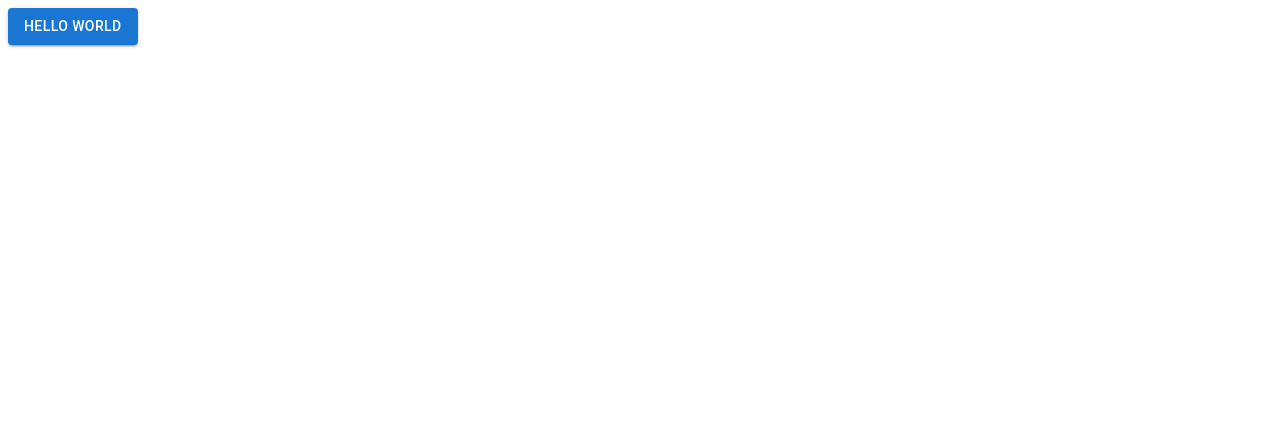
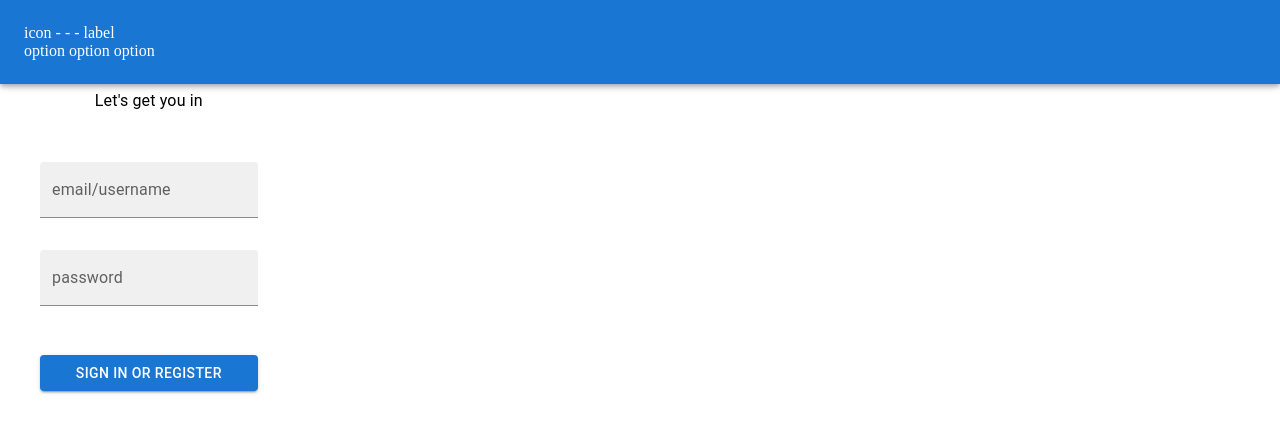
Before and after one commit to Jilmoire/slice-of-life, a Next.js app: page / in a window 1280 px wide. Shown: the top 432 px of the page. Built offline with nearby package versions, Linux system fonts and the light colour scheme.

Commit message:
Add basic layout to modular components

```diff
--- a/src/app/page.tsx
+++ b/src/app/page.tsx
@@ -1,5 +1,12 @@
 import Button from '@mui/material/Button';
+import {LoginSignup} from '@/modules/auth/LoginBox';
+import {WelcomeBar} from '@/modules/navigation/NavBars'
 
-export default function ButtonUsage() {
-  return <Button variant="contained">Hello world</Button>;
+export default function Landing() {
+  return (
+    <>
+    <WelcomeBar/>
+    <LoginSignup/>
+    </>
+  );
 }
--- a/src/modules/auth/LoginBox.tsx
+++ b/src/modules/auth/LoginBox.tsx
@@ -0,0 +1,17 @@
+import Button from '@mui/material/Button';
+import Box from '@mui/material/Box'
+import TextField from '@mui/material/TextField';
+import Typography from '@mui/material/Typography';
+
+export function LoginSignup() {
+  return (
+    <Box sx={{display:'flex', flexDirection: 'column', justifyContent: 'space-evenly', width: '17vw', height: '50vh', padding: '2rem', textAlign:'center'}}>
+      <Typography> Let's get you in</Typography>
+      <Box sx={{display:'flex', flexDirection: 'column', gap:'2rem'}}>
+        <TextField id="uname-login" label="email/username" variant="filled"/>
+        <TextField id="passwd-login" label="password" variant="filled"/>
+      </Box>
+      <Button variant="contained">Sign in or Register</Button>
+    </Box>
+  );
+}
--- a/src/modules/navigation/NavBars.tsx
+++ b/src/modules/navigation/NavBars.tsx
@@ -0,0 +1,12 @@
+import AppBar from '@mui/material/AppBar';
+import Box from '@mui/material/Box'
+import Typography from '@mui/material/Typography';
+
+export function WelcomeBar() {
+    return(
+        <AppBar sx={{padding:'1.5rem'}}>
+            <Box>icon - - - label</Box>
+            <Box> option   option   option  </Box>
+        </AppBar>
+    )
+}
```
